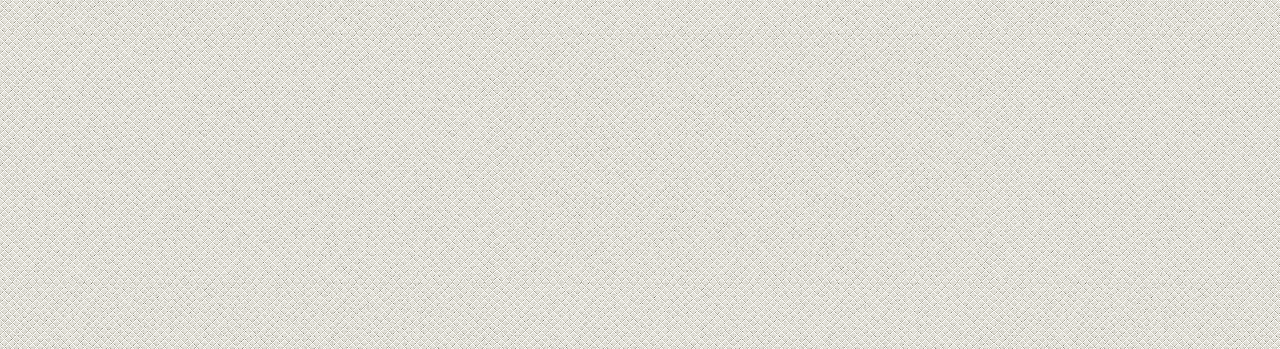
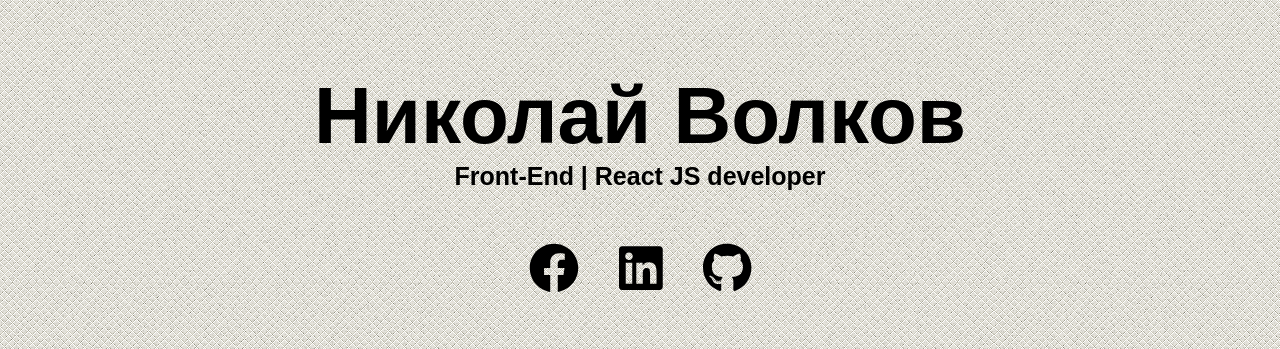
Before and after one commit to Nklj/portfolio, a React (Create React App) app: page / in a window 1280 px wide. Shown: the part 216-565 px from the top of the page. Built offline with nearby package versions, Linux system fonts and the light colour scheme; a web font is replaced by a local one.

Commit message:
change browser router on hash router

```diff
--- a/src/App.js
+++ b/src/App.js
@@ -33,6 +33,7 @@
       <div className="container">
         <Routes>
           <Route path="/main" element={<Header />} />
+          <Route path='*' element={<Header />}/>
           <Route path="/about" element={<About />} />
           <Route path="/skills" element={<Skills />} />
           <Route
--- a/src/index.js
+++ b/src/index.js
@@ -2,7 +2,7 @@
 import ReactDOM from "react-dom";
 import skillsData from "./data/skillsData";
 import worksData from "./data/worksData";
-import { BrowserRouter as Router } from "react-router-dom";
+import { HashRouter as Router } from "react-router-dom";
 import App from "./App";
 
 ReactDOM.render(
```
